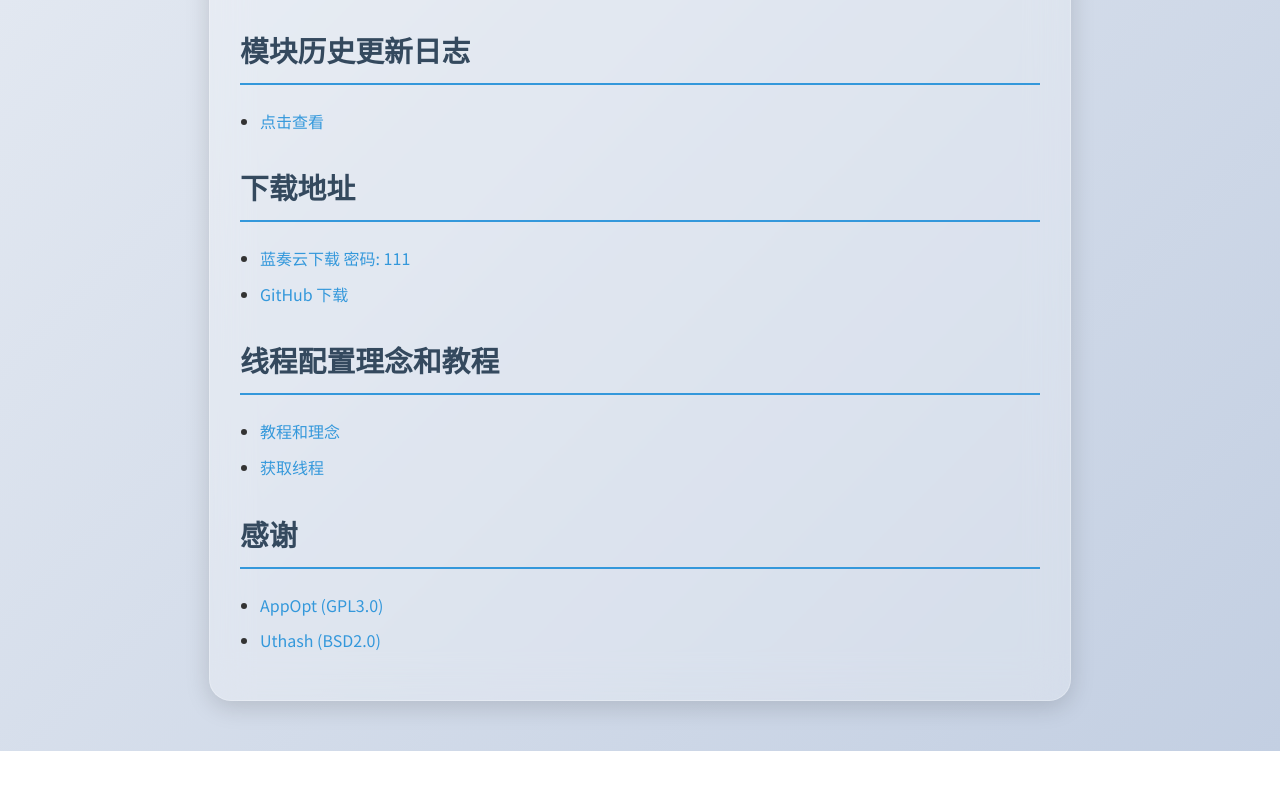
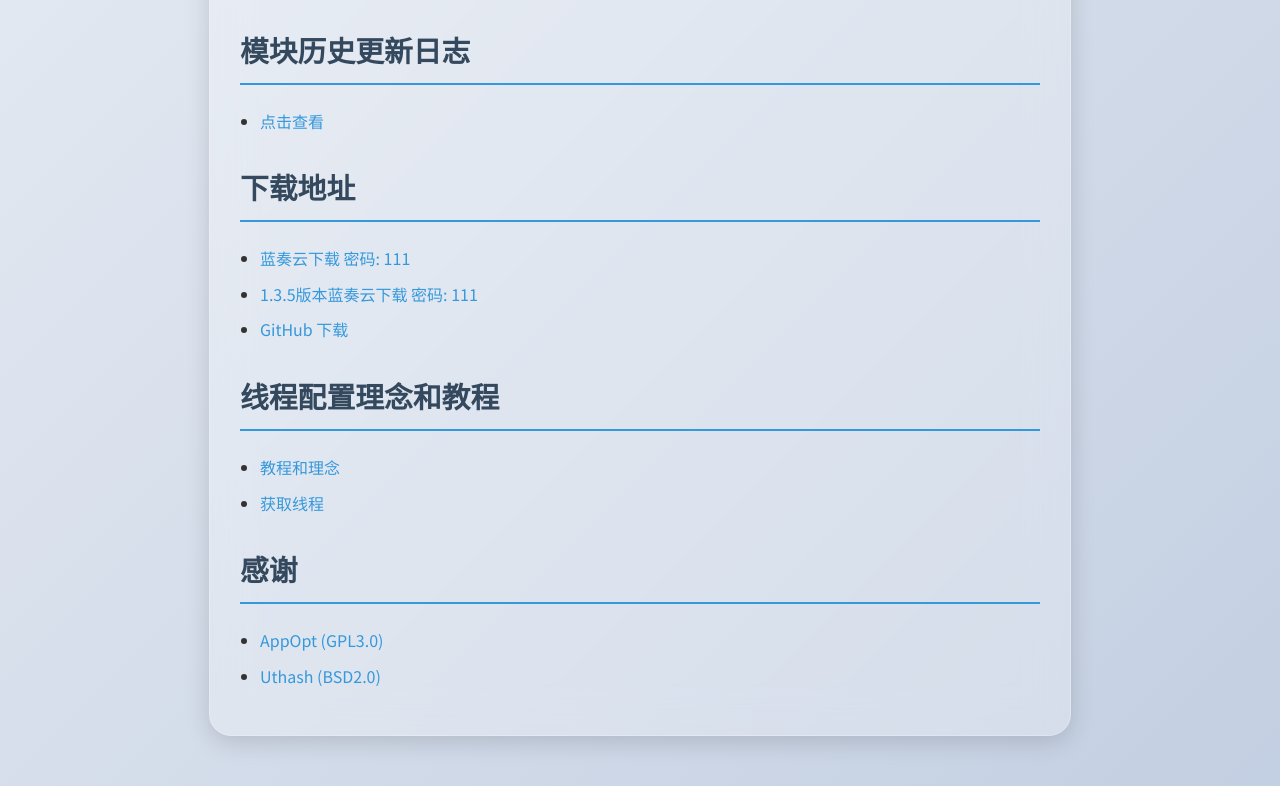
Before and after one commit to Aloazny/AppOpt_Aloazny, a plain HTML site: page index.html in a window 1280 px wide. Shown: the part 1239-2025 px from the top of the page. Before the commit the page ends 1990 px from the top, so only its background shows below. Drawn offline with Linux system fonts and the light colour scheme.

Commit message:
Add files via upload

```diff
--- a/index.html
+++ b/index.html
@@ -435,6 +435,7 @@
             <h2 id="下载地址">下载地址</h2>
             <ul>
                 <li><a href="https://aloazny.lanzouo.com/b00je9nu1i">蓝奏云下载 密码: 111</a></li>
+                <li><a href="https://aloazny.lanzouo.com/b00jeipeeb">1.3.5版本蓝奏云下载 密码: 111</a></li>
                 <li><a href="#" id="github-download-link">GitHub 下载</a></li>
             </ul>
 
```
